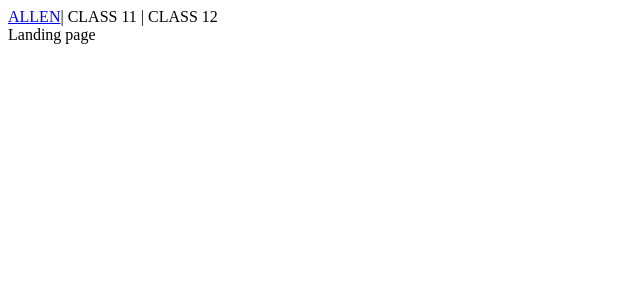
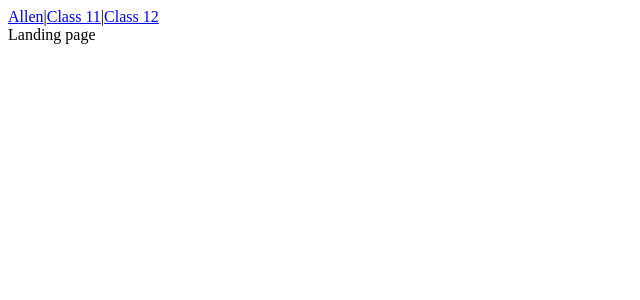
Before and after one commit to itanaysharma/Cohort3-100xDevs-Web2, a React (Vite) app in the folder Week10-routing/: page / in a window 1280 px wide. Shown: the top 300 px of the page, without its empty margins (0-640 px from the left). Built offline with nearby package versions, Linux system fonts and the light colour scheme.

Commit message:
Using Link which is a better way

```diff
--- a/Week10-routing/src/App.jsx
+++ b/Week10-routing/src/App.jsx
@@ -1,15 +1,22 @@
 import "./App.css";
-import { BrowserRouter, Routes, Route } from "react-router-dom";
+import { BrowserRouter, Routes, Route, Link } from "react-router-dom";
 function App() {
   return (
     <div>
-      {/* bad way of routing as it will reload everytime */}
-      <a href="/">ALLEN</a>| CLASS 11 | CLASS 12
+      {/* Best way to route */}
+
       <BrowserRouter>
+        <Link to="/">Allen</Link>|
+        <Link to="/neet/online-coaching-class-11">Class 11</Link>|
+        <Link to="/neet/online-coaching-class-12">Class 12</Link>
         <Routes>
           <Route
-            path="/need/online-coaching-class-11"
+            path="/neet/online-coaching-class-11"
             element={<Class11Program />}
+          />
+          <Route
+            path="/neet/online-coaching-class-12"
+            element={<Class12Program />}
           />
           <Route path="/" element={<Landing />} />
         </Routes>
@@ -23,5 +30,8 @@ function Landing() {
 function Class11Program() {
   return <div>Neet program class 11th</div>;
 }
+function Class12Program() {
+  return <div>Neet program class 12th</div>;
+}
 
 export default App;
```
